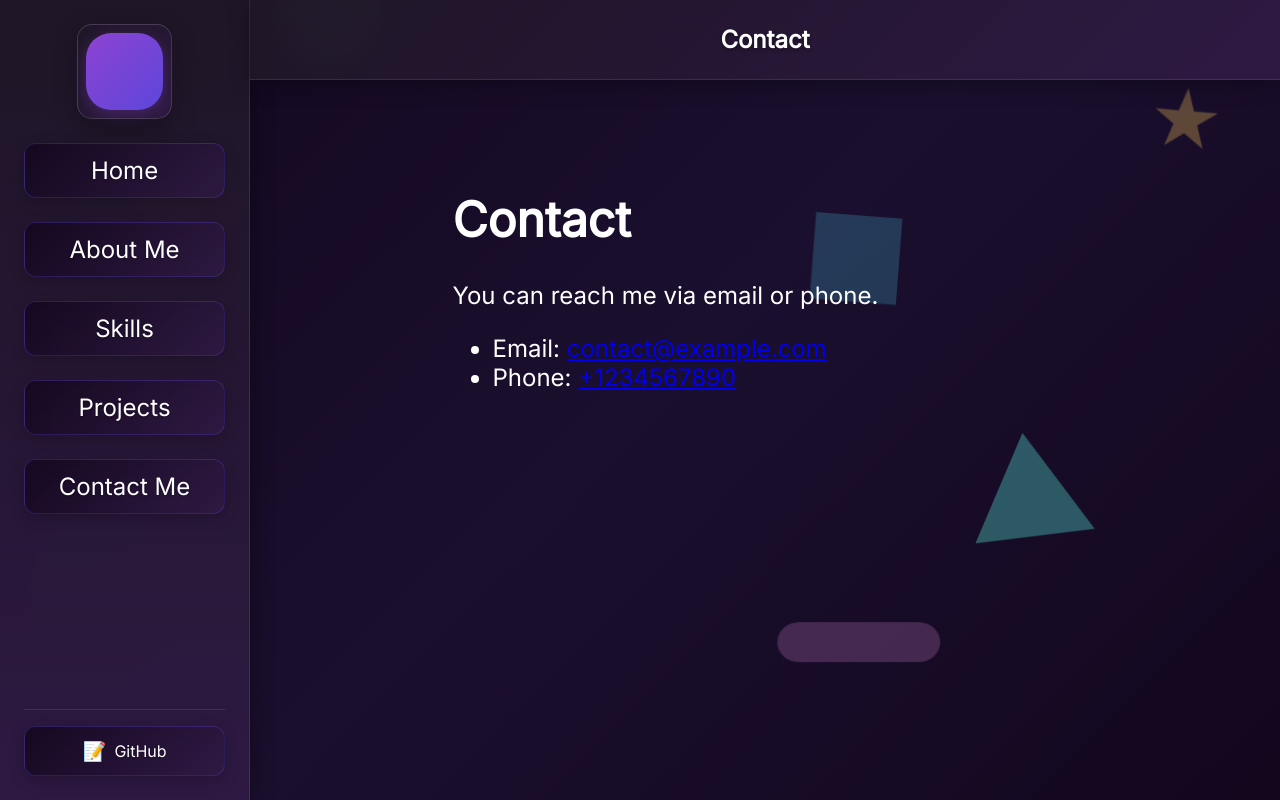
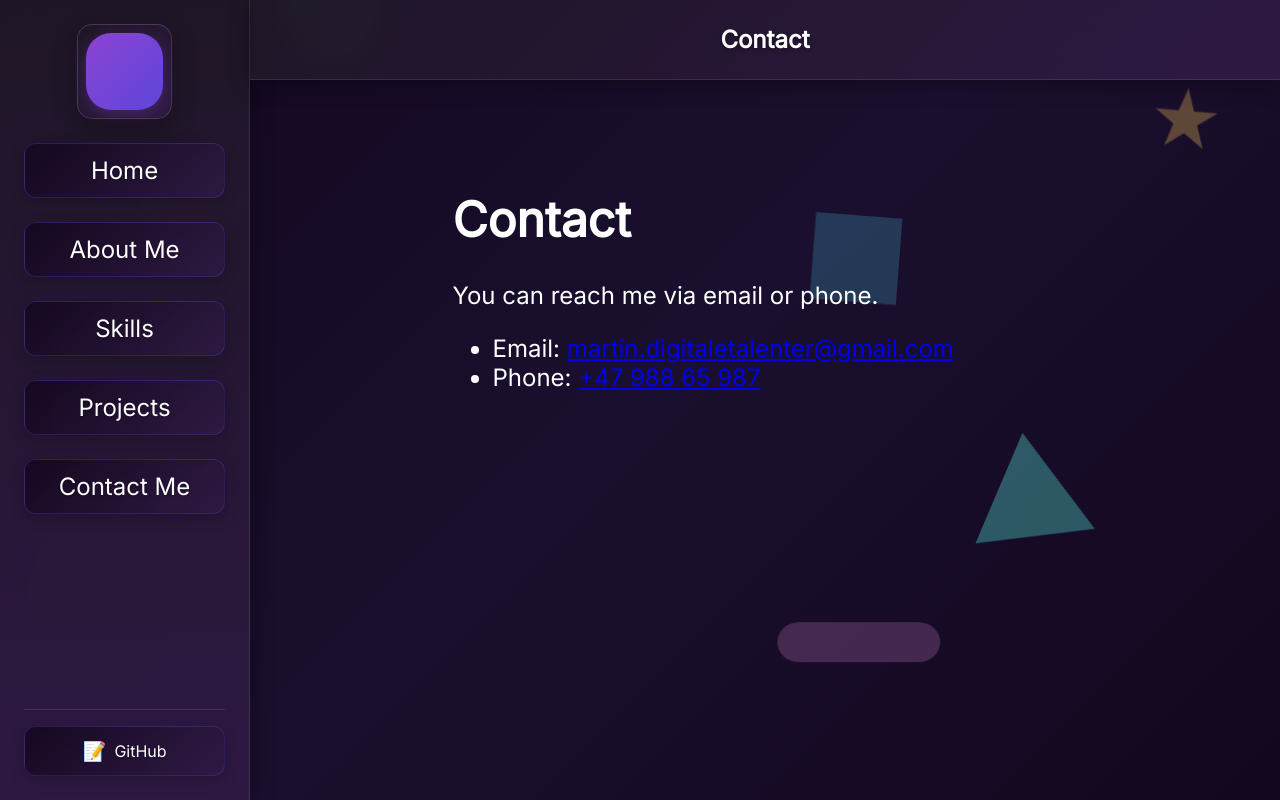
Before and after one commit to seaflapp/react-portfolio, a React (Create React App) app: page /contact in a window 1280 px wide. Built offline with nearby package versions, Linux system fonts and the light colour scheme.

Commit message:
added more info

```diff
--- a/src/components/ContactPage.jsx
+++ b/src/components/ContactPage.jsx
@@ -6,8 +6,8 @@ const ContactPage = () => (
     <h1>Contact</h1>
     <p>You can reach me via email or phone.</p>
     <ul>
-        <li>Email: <a href="mailto:contact@example.com">contact@example.com</a></li>
-        <li>Phone: <a href="tel:+1234567890">+1234567890</a></li>
+        <li>Email: <a href="mailto:martin.digitaletalenter@gmail.com">martin.digitaletalenter@gmail.com</a></li>
+        <li>Phone: <a href="tel:+47 988 65 987">+47 988 65 987</a></li>
     </ul>
 
   </MainLayout>
```
